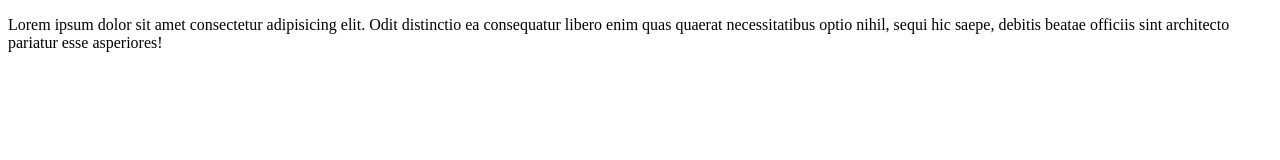
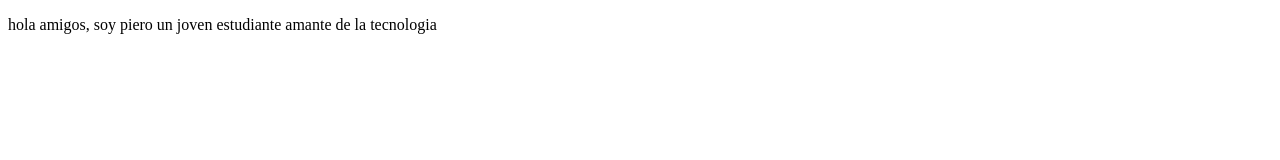
Before and after one commit to pierovar/proyectoCursoPrework, a plain HTML site: page index.html in a window 1280 px wide. Drawn offline with Linux system fonts and the light colour scheme.

Commit message:
cambios agregamos texto

```diff
--- a/index.html
+++ b/index.html
@@ -7,7 +7,7 @@
     <title>hola mundo</title>
 </head>
 <body>
-    <p>Lorem ipsum dolor sit amet consectetur adipisicing elit. Odit distinctio ea consequatur libero enim quas quaerat necessitatibus optio nihil, sequi hic saepe, debitis beatae officiis sint architecto pariatur esse asperiores!</p>
+    <p>hola amigos, soy piero un joven estudiante amante de la tecnologia </p>
 
 </body>
 </html>
```
